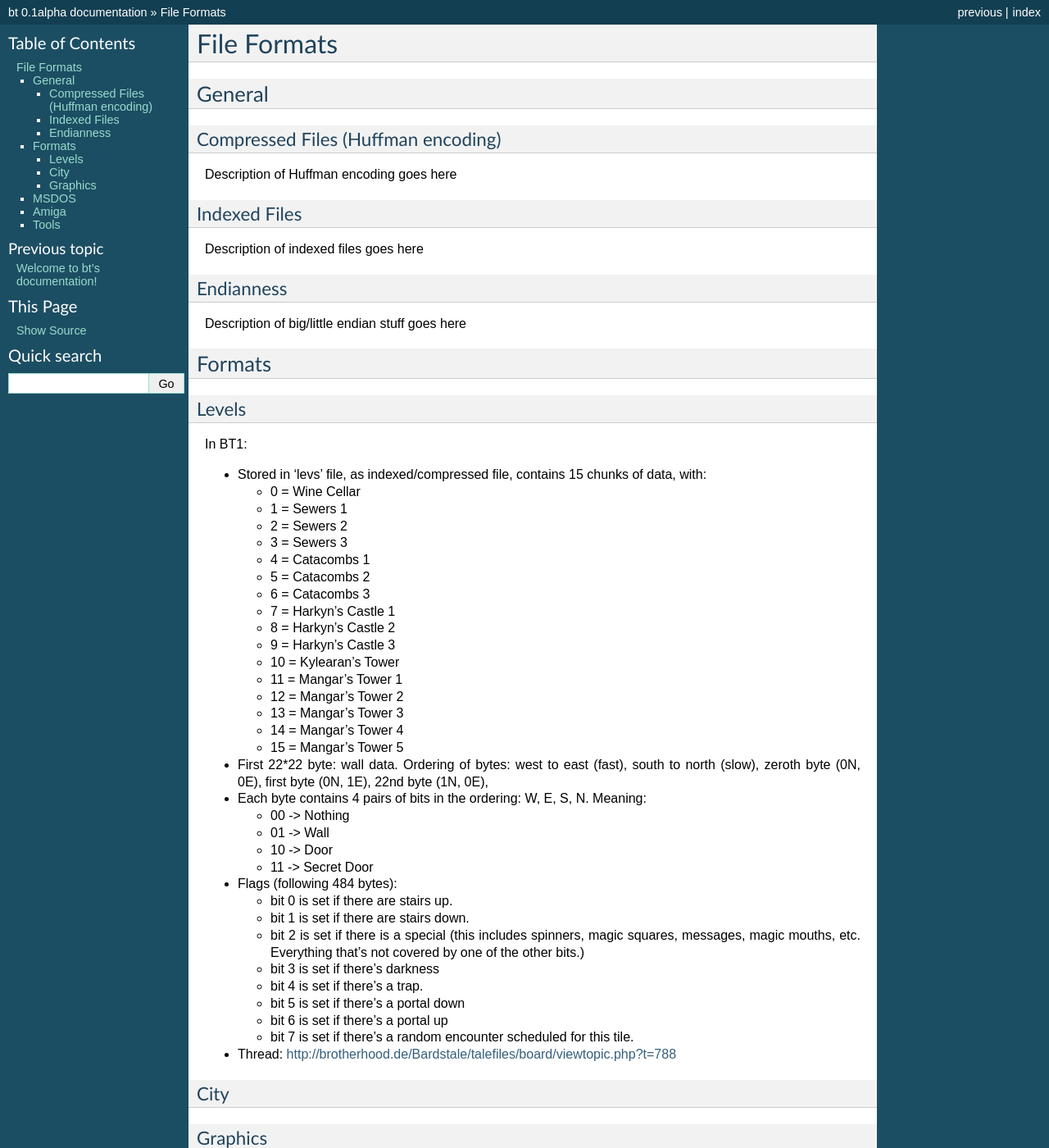
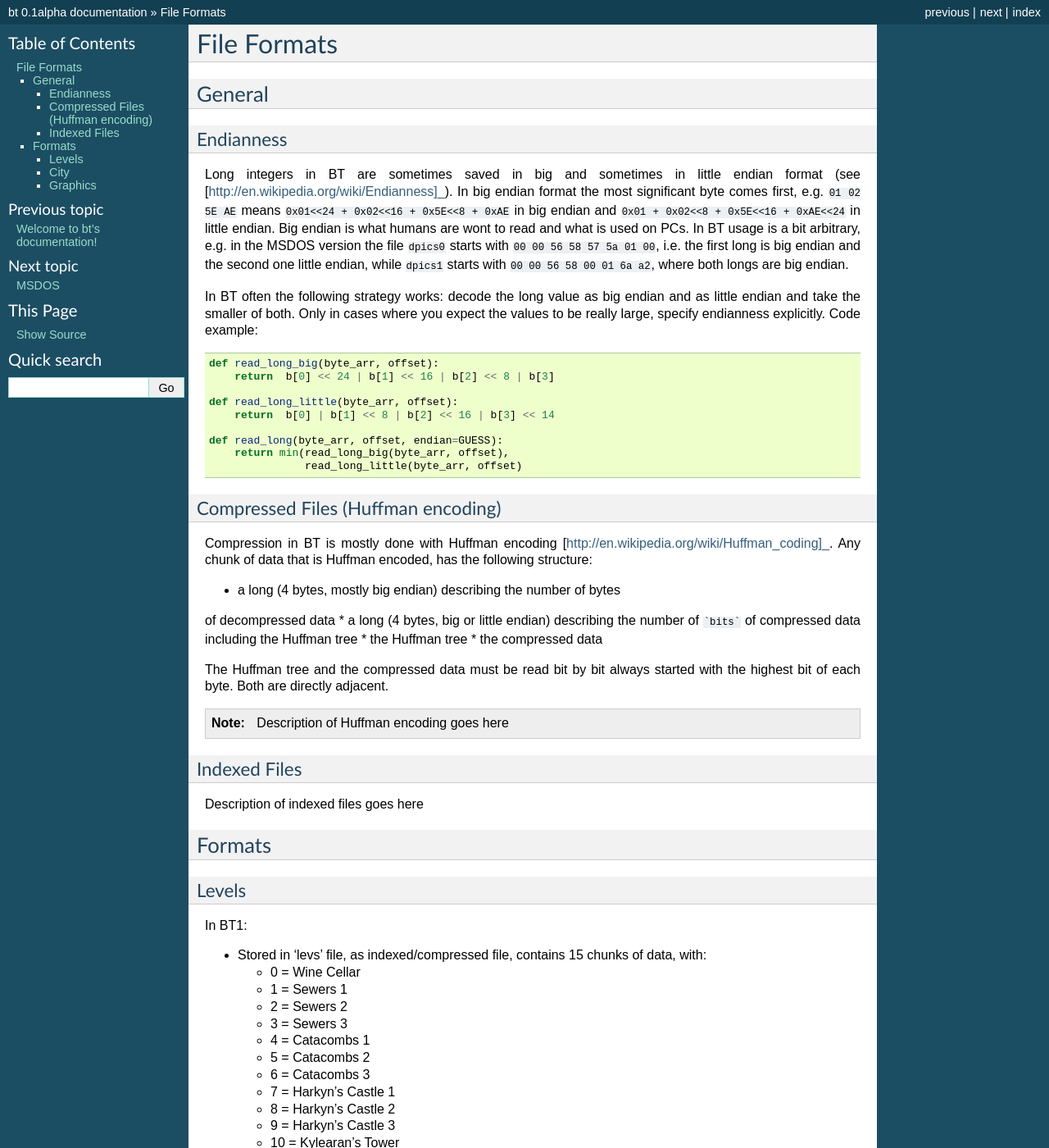
Before and after one commit to btdevel/bt, a Sphinx documentation site: the page built from doc/source/file_formats.rst, in a window 1280 px wide and 1400 px high. Shown: the whole window at 82% size. Built offline with Sphinx 7.4.7, drawn with Linux system fonts in a browser that asks for light colours; some of the changed text lies outside the part shown.

Commit message:
separated the msdos and amiga sections; file list for msdos;

````diff
--- a/doc/source/file_formats.rst
+++ b/doc/source/file_formats.rst
@@ -6,20 +6,61 @@
 General
 =======
 
+Endianness
+----------
+
+Long integers in BT are sometimes saved in big and sometimes in little
+endian format (see [http://en.wikipedia.org/wiki/Endianness]_). In big
+endian format the most significant byte comes first, e.g. ``01 02 5E
+AE`` means ``0x01<<24 + 0x02<<16 + 0x5E<<8 + 0xAE`` in big endian and
+``0x01 + 0x02<<8 + 0x5E<<16 + 0xAE<<24`` in little endian. Big endian
+is what humans are wont to read and what is used on PCs. In BT usage
+is a bit arbitrary, e.g. in the MSDOS version the file ``dpics0``
+starts with ``00 00 56 58 57 5a 01 00``, i.e. the first long is big
+endian and the second one little endian, while ``dpics1`` starts with
+``00 00 56 58 00 01 6a a2``, where both longs are big endian.
+
+In BT often the following strategy works: decode the long value as big
+endian and as little endian and take the smaller of both. Only in
+cases where you expect the values to be really large, specify
+endianness explicitly. Code example::
+
+    def read_long_big(byte_arr, offset):
+    	return  b[0] << 24 | b[1] << 16 | b[2] << 8 | b[3]
+
+    def read_long_little(byte_arr, offset):
+    	return  b[0] | b[1] << 8 | b[2] << 16 | b[3] << 14
+
+    def read_long(byte_arr, offset, endian=GUESS):
+        return min(read_long_big(byte_arr, offset),
+                   read_long_little(byte_arr, offset)
+
+
 Compressed Files (Huffman encoding)
 -----------------------------------
 
-Description of Huffman encoding goes here
+Compression in BT is mostly done with Huffman encoding
+[http://en.wikipedia.org/wiki/Huffman_coding]_. Any chunk of data
+that is Huffman encoded, has the following structure:
+
+* a long (4 bytes, mostly big endian) describing the number of bytes
+of decompressed data
+* a long (4 bytes, big or little endian) describing the number of
+```bits``` of compressed data including the Huffman tree
+* the Huffman tree
+* the compressed data
+
+The Huffman tree and the compressed data must be read bit by bit
+always started with the highest bit of each byte. Both are directly
+adjacent.
+
+.. note:: Description of Huffman encoding goes here
 
 Indexed Files
 -------------
 
 Description of indexed files goes here
 
-Endianness
-----------
-
-Description of big/little endian stuff goes here
 
 Formats
 =======
@@ -83,28 +124,3 @@
 
 Graphics
 --------
-
-
-
-MSDOS
-=====
-
-* `dpics0`, `dpics1`, `dpics2` contains
-
-
-Amiga
-=====
-
-Description of Amiga files goes here
-
-
-Tools
-=====
-
-For Amiga
-* UAE
-* unadf
-* uae_readdisk
-* http://www.amigaemulator.org/useful
-* adflib
-* adfopus (win only I guess)
--- a/doc/source/index.rst
+++ b/doc/source/index.rst
@@ -12,6 +12,8 @@
    :maxdepth: 2
 
    file_formats
+   msdos
+   amiga
 
 Indices and tables
 ==================
````
Also changed, not shown: doc/source/amiga.rst (added, +20 -0 lines), doc/source/msdos.rst (added, +113 -0 lines).
